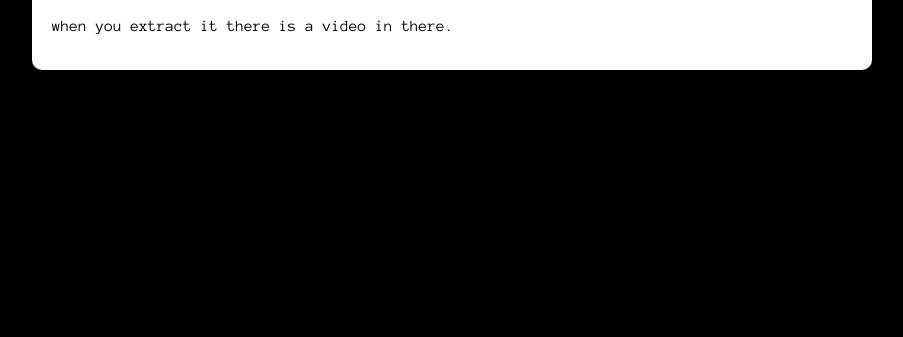
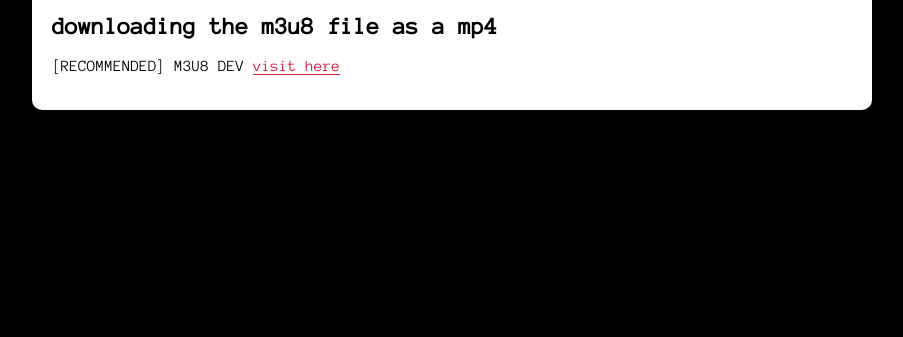
Before and after one commit to v1p3r-code/v1p3r-code.github.io, a plain HTML site: page m3u8sniffer.html in a window 1280 px wide. Shown: the part 463-800 px from the top of the page, without its empty margins (188-1091 px from the left). Drawn offline with Linux system fonts and the light colour scheme.

Commit message:
Update m3u8sniffer.html

```diff
--- a/m3u8sniffer.html
+++ b/m3u8sniffer.html
@@ -50,6 +50,8 @@
             <p>download <a href="https://github.com/v1p3r-code/v1p3r-code.github.io/raw/main/files/m3u8s/9.1.0.zip" target="_blank">here</a></p>
             <h1>How to Setup:</h1>
             <p>when you extract it there is a video in there.</p>
+            <h2>downloading the m3u8 file as a mp4</h2>
+            <p>[RECOMMENDED] M3U8 DEV <a href="https://m3u8.dev" target="_blank">visit here</a></p>
         </div>
     </body>
 </html>
```
